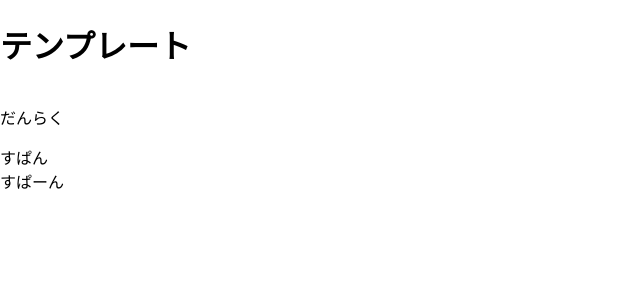
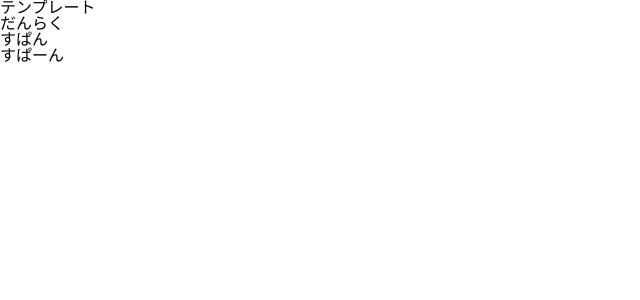
Before and after one commit to menheratechnology/bocchi-eng-template-js, a Next.js app: page / in a window 1280 px wide. Shown: the top 300 px of the page, without its empty margins (0-640 px from the left). Built offline with nearby package versions, Linux system fonts and the light colour scheme.

Commit message:
feat: reset.css

```diff
--- a/src/pages/_app.tsx
+++ b/src/pages/_app.tsx
@@ -1,4 +1,4 @@
-import '@/styles/globals.css'
+import '@/styles/reset.css'
 import type { AppProps } from 'next/app'
 
 function MyApp({ Component, pageProps }: AppProps) {
--- a/src/styles/globals.css
+++ b/src/styles/globals.css
@@ -14,13 +14,3 @@
 * {
   box-sizing: border-box;
 }
-
-@media (prefers-color-scheme: dark) {
-  html {
-    color-scheme: dark;
-  }
-  body {
-    color: white;
-    background: black;
-  }
-}
--- /dev/null
+++ b/src/styles/reset.css
@@ -0,0 +1,48 @@
+/* http://meyerweb.com/eric/tools/css/reset/
+   v2.0 | 20110126
+   License: none (public domain)
+*/
+
+html, body, div, span, applet, object, iframe,
+h1, h2, h3, h4, h5, h6, p, blockquote, pre,
+a, abbr, acronym, address, big, cite, code,
+del, dfn, em, img, ins, kbd, q, s, samp,
+small, strike, strong, sub, sup, tt, var,
+b, u, i, center,
+dl, dt, dd, ol, ul, li,
+fieldset, form, label, legend,
+table, caption, tbody, tfoot, thead, tr, th, td,
+article, aside, canvas, details, embed,
+figure, figcaption, footer, header, hgroup,
+menu, nav, output, ruby, section, summary,
+time, mark, audio, video {
+	margin: 0;
+	padding: 0;
+	border: 0;
+	font-size: 100%;
+	font: inherit;
+	vertical-align: baseline;
+}
+/* HTML5 display-role reset for older browsers */
+article, aside, details, figcaption, figure,
+footer, header, hgroup, menu, nav, section {
+	display: block;
+}
+body {
+	line-height: 1;
+}
+ol, ul {
+	list-style: none;
+}
+blockquote, q {
+	quotes: none;
+}
+blockquote:before, blockquote:after,
+q:before, q:after {
+	content: '';
+	content: none;
+}
+table {
+	border-collapse: collapse;
+	border-spacing: 0;
+}
```
